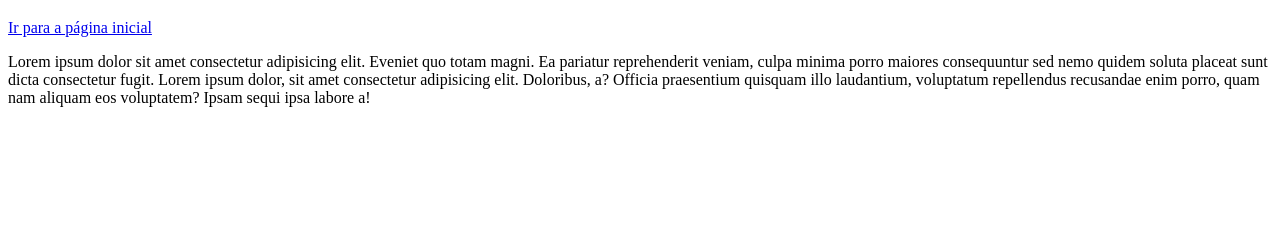
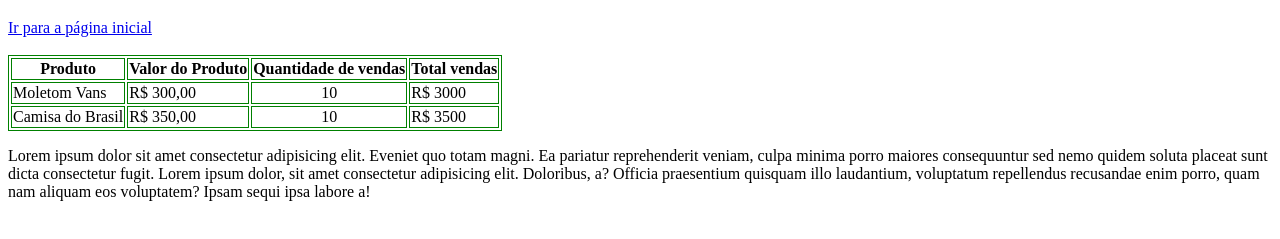
Before and after one commit to caioassis1/aulagithub, a plain HTML site: page vendas.html in a window 1280 px wide. Shown: the part 61-300 px from the top of the page. Drawn offline with Linux system fonts and the light colour scheme.

Commit message:
Criada a tabela vendas

```diff
--- a/vendas.html
+++ b/vendas.html
@@ -1,14 +1,49 @@
 <!DOCTYPE html>
 <html lang="pt-br">
-<head>
-    <meta charset="UTF-8">
-    <meta http-equiv="X-UA-Compatible" content="IE=edge">
-    <meta name="viewport" content="width=device-width, initial-scale=1.0">
+  <head>
+    <meta charset="UTF-8" />
+    <meta http-equiv="X-UA-Compatible" content="IE=edge" />
+    <meta name="viewport" content="width=device-width, initial-scale=1.0" />
     <title>Vendas</title>
-</head>
-<body>
+  </head>
+  <body>
     <h1>Página de vendas</h1>
+
     <a href="./index.html">Ir para a página inicial</a>
-    <p>Lorem ipsum dolor sit amet consectetur adipisicing elit. Eveniet quo totam magni. Ea pariatur reprehenderit veniam, culpa minima porro maiores consequuntur sed nemo quidem soluta placeat sunt dicta consectetur fugit. Lorem ipsum dolor, sit amet consectetur adipisicing elit. Doloribus, a? Officia praesentium quisquam illo laudantium, voluptatum repellendus recusandae enim porro, quam nam aliquam eos voluptatem? Ipsam sequi ipsa labore a!</p>
-</body>
+    <br />
+
+    <br>
+
+    <table border="1" cellpading = "12" bordercolor="green">
+      <tr>
+        <th>Produto</th>
+        <th>Valor do Produto</th>
+        <th>Quantidade de vendas</th>
+        <th>Total vendas</th>
+      </tr>
+
+      <tr>
+        <td>Moletom Vans</td>
+        <td>R$ 300,00</td>
+        <td align="center">10</td>
+        <td>R$ 3000</td>
+      </tr>
+
+      <tr>
+        <td>Camisa do Brasil</td>
+        <td>R$ 350,00</td>
+        <td align="center">10</td>
+        <td>R$ 3500</td>
+      </tr>
+    </table>
+    <p>
+      Lorem ipsum dolor sit amet consectetur adipisicing elit. Eveniet quo totam
+      magni. Ea pariatur reprehenderit veniam, culpa minima porro maiores
+      consequuntur sed nemo quidem soluta placeat sunt dicta consectetur fugit.
+      Lorem ipsum dolor, sit amet consectetur adipisicing elit. Doloribus, a?
+      Officia praesentium quisquam illo laudantium, voluptatum repellendus
+      recusandae enim porro, quam nam aliquam eos voluptatem? Ipsam sequi ipsa
+      labore a!
+    </p>
+  </body>
 </html>
```
